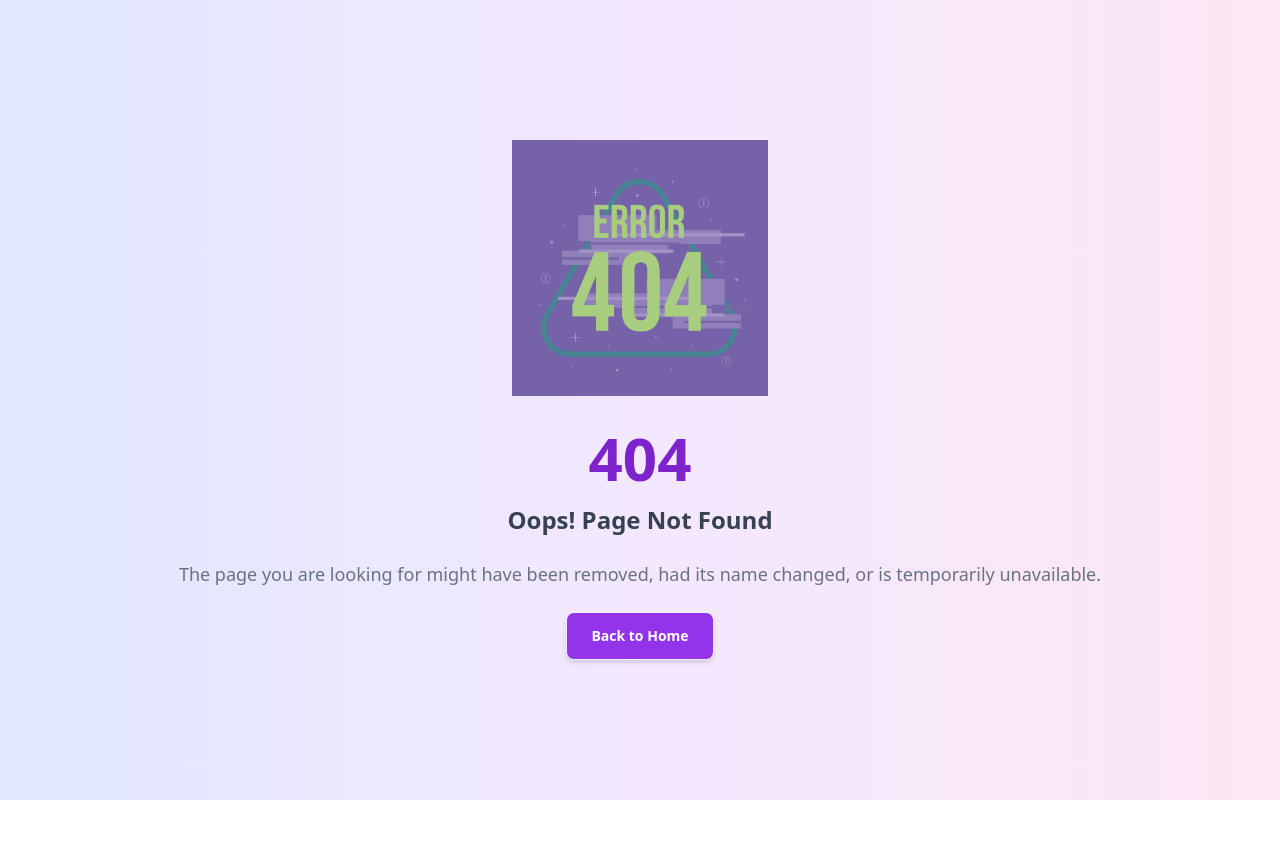
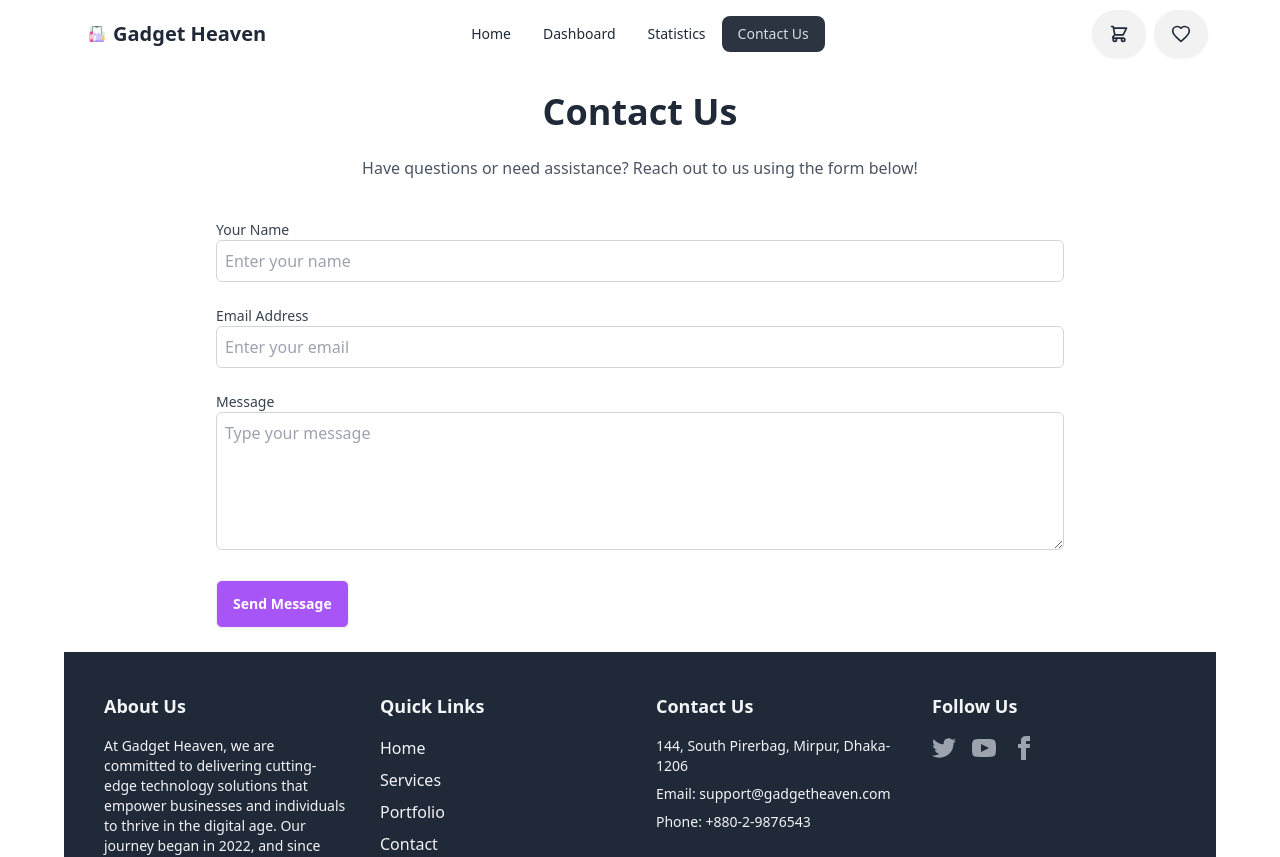
Before and after one commit to programming-hero-web-course-4/b10a8-gadget-heaven-mehedi-hasannnn, a React (Vite) app: page /contactUs in a window 1280 px wide. Before the commit this address had no page. Shown: the top 857 px of the page. Before the commit the page ends 800 px from the top, so only its background shows below. Built offline with nearby package versions, Linux system fonts and the light colour scheme.

Commit message:
created statistics and contact us route

```diff
--- a/package.json
+++ b/package.json
@@ -15,6 +15,7 @@
     "react": "^18.3.1",
     "react-dom": "^18.3.1",
     "react-router-dom": "^7.1.1",
+    "recharts": "^2.15.0",
     "sort-by": "^1.2.0"
   },
   "devDependencies": {
--- a/public/gadgetsData.json
+++ b/public/gadgetsData.json
@@ -69,7 +69,7 @@
     },
     {
       "product_id": "L005",
-      "product_title": "Asus ZenBook 14",
+      "product_title": "Asus ZenBook 14 Pro",
       "product_image": "https://i.ibb.co.com/098gpzJ/asus-zenbook.jpg",
       "category": "laptops",
       "price": 899.99,
--- /dev/null
+++ b/src/components/Contact/ContactUs.jsx
@@ -0,0 +1,46 @@
+import React from 'react';
+
+const ContactUs = () => {
+    return (
+        <div className="p-6 max-w-4xl mx-auto">
+            <h2 className="text-4xl font-bold text-center mb-6">Contact Us</h2>
+            <p className="text-center text-gray-600 mb-10">
+                Have questions or need assistance? Reach out to us using the form below!
+            </p>
+            <form className="space-y-6">
+                <div>
+                    <label className="block text-sm font-medium text-gray-700" htmlFor="name">Your Name</label>
+                    <input
+                        type="text"
+                        id="name"
+                        className="w-full p-2 border border-gray-300 rounded-md"
+                        placeholder="Enter your name"
+                    />
+                </div>
+                <div>
+                    <label className="block text-sm font-medium text-gray-700" htmlFor="email">Email Address</label>
+                    <input
+                        type="email"
+                        id="email"
+                        className="w-full p-2 border border-gray-300 rounded-md"
+                        placeholder="Enter your email"
+                    />
+                </div>
+                <div>
+                    <label className="block text-sm font-medium text-gray-700" htmlFor="message">Message</label>
+                    <textarea
+                        id="message"
+                        className="w-full p-2 border border-gray-300 rounded-md"
+                        rows="5"
+                        placeholder="Type your message"
+                    ></textarea>
+                </div>
+                <button type="submit" className="btn bg-purple-500 text-white rounded-md px-4 py-2 hover:bg-purple-700">
+                    Send Message
+                </button>
+            </form>
+        </div>
+    );
+};
+
+export default ContactUs;
--- a/src/components/NavBar/NavBar.jsx
+++ b/src/components/NavBar/NavBar.jsx
@@ -8,7 +8,8 @@ const NavBar = () => {
         <li> <NavLink to="/">Home</NavLink> </li>
         <li> <NavLink to="dashboard">Dashboard</NavLink> </li>
         <li> <NavLink to="statistics">Statistics</NavLink> </li>
-        <li><a>Special</a></li>
+        <li> <NavLink to="contactUs">Contact Us</NavLink> </li>
+
     </>
 
     return (
--- a/src/components/Statistics/Statistics.jsx
+++ b/src/components/Statistics/Statistics.jsx
@@ -1,9 +1,57 @@
-import React from 'react';
+import React, { useEffect, useState } from 'react';
+import {
+    ComposedChart,
+    Area,
+    Bar,
+    Scatter,
+    XAxis,
+    YAxis,
+    Tooltip,
+    CartesianGrid,
+    Legend,
+    ResponsiveContainer,
+} from 'recharts';
 
 const Statistics = () => {
+    const [data, setData] = useState([]);
+
+    useEffect(() => {
+        // Fetch data from the JSON file
+        fetch('./gadgetsData.json')
+            .then((response) => response.json())
+            .then((jsonData) => {
+                // Filter relevant products (laptops, phones, smart watches) and map data for the chart
+                const chartData = jsonData.map((item) => ({
+                    name: item.product_title,  // Using product_title for X-axis
+                    price: item.price,          // Using price for the Y-axis
+                    rating: item.rating,        // Using rating for Scatter data
+                }));
+                setData(chartData);
+            });
+    }, []);
+
     return (
-        <div>
-            <h2>This is statistics</h2>
+        <div className="p-6 max-w-4xl mx-auto">
+            <h2 className="text-4xl font-bold text-center mb-6">Product Statistics</h2>
+            <p className="text-center text-gray-600 mb-6">
+                A visual representation of product prices and ratings.
+            </p>
+            {data.length > 0 ? (
+                <ResponsiveContainer width="100%" height={400}>
+                    <ComposedChart data={data}>
+                        <CartesianGrid strokeDasharray="3 3" />
+                        <XAxis dataKey="name" />
+                        <YAxis />
+                        <Tooltip />
+                        <Legend />
+                        <Area type="monotone" dataKey="price" fill="#8884d8" stroke="#8884d8" />
+                        <Bar dataKey="price" barSize={20} fill="#413ea0" />
+                        <Scatter dataKey="rating" fill="red" />
+                    </ComposedChart>
+                </ResponsiveContainer>
+            ) : (
+                <p className="text-center text-gray-500">Loading data...</p>
+            )}
         </div>
     );
 };
--- a/src/main.jsx
+++ b/src/main.jsx
@@ -11,6 +11,7 @@ import Home from './components/Home/Home';
 import Dashboard from './components/Dashboard/Dashboard';
 import Statistics from './components/Statistics/Statistics';
 import GadgetDetail from './components/GadgetDetail/GadgetDetail';
+import ContactUs from './components/Contact/ContactUs';
 
 const router = createBrowserRouter([
   {
@@ -34,6 +35,10 @@ const router = createBrowserRouter([
         path: 'gadgets/:product_id',
         element: <GadgetDetail></GadgetDetail>,
         loader: () => fetch('/gadgetsData.json')
+      },
+      {
+        path: 'contactUs',
+        element: <ContactUs></ContactUs>
       }
     ]
   },
```
Also changed, not shown: 1 other file (tests, documents, lock files or other folders).
